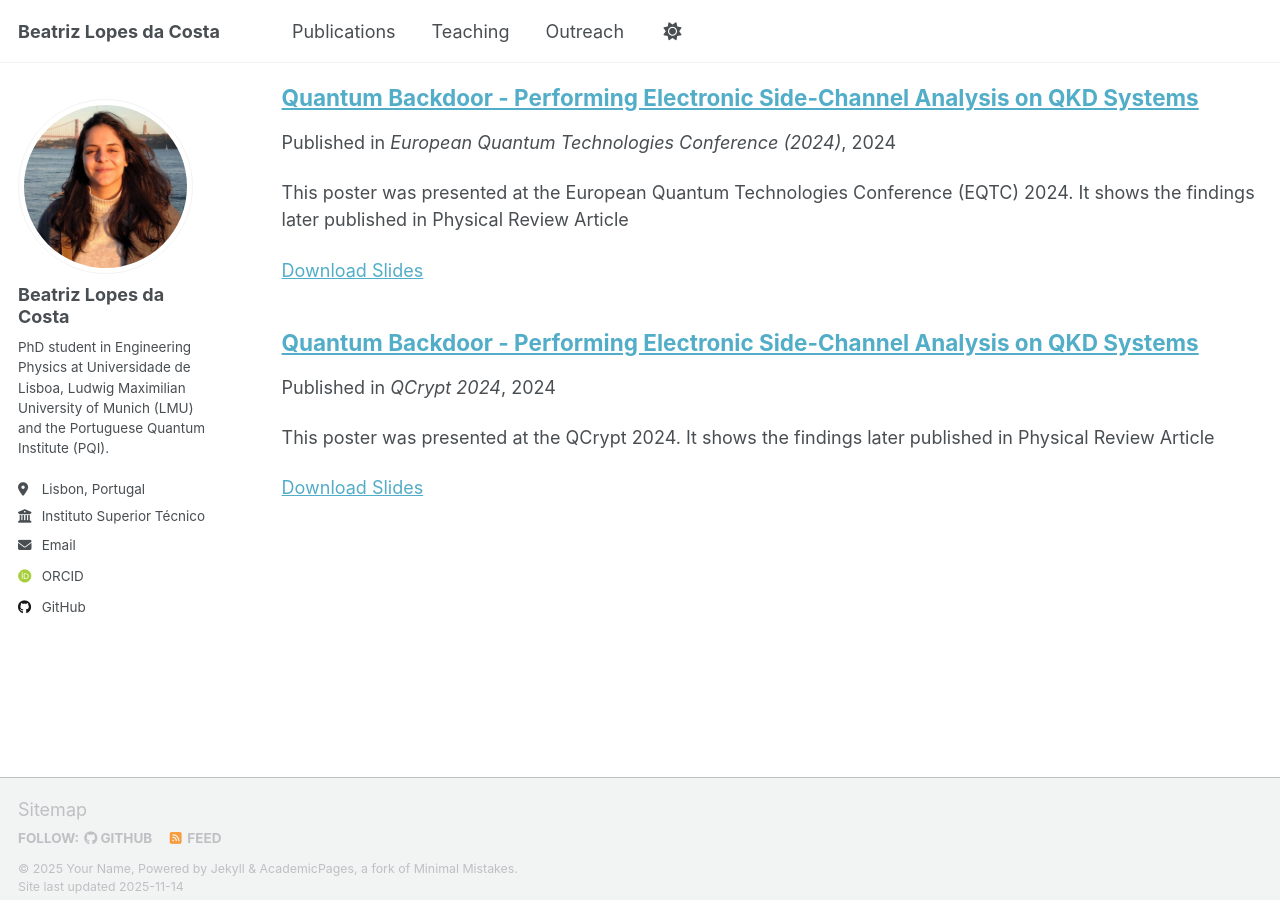
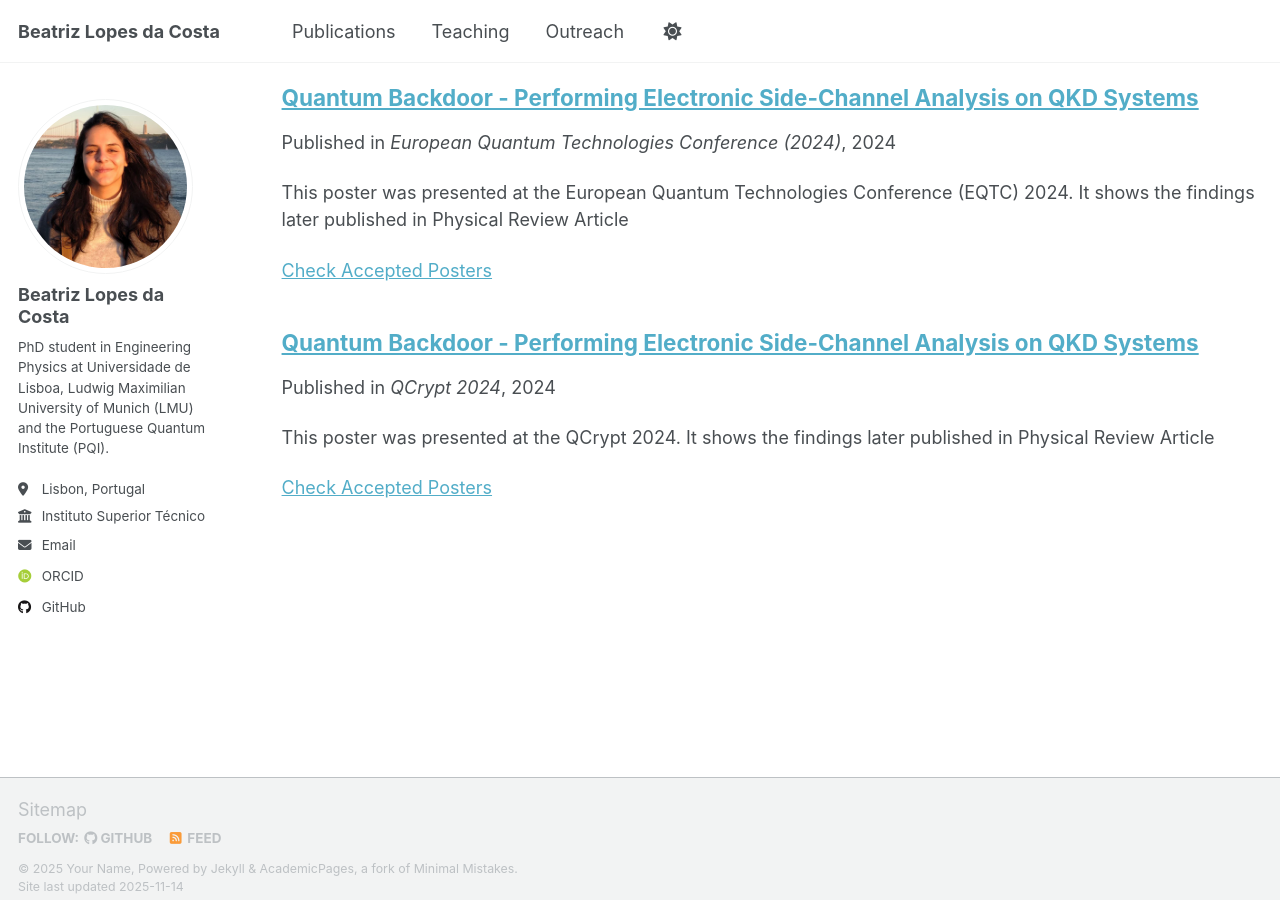
Before and after one commit to beatriz-costa00/beatriz-costa00.github.io, a Jekyll site: the page built from _pages/publications.html, in a window 1280 px wide and 900 px high, scrolled down 596 px. Built offline with Jekyll 4.4.1, drawn with Linux system fonts in a browser that asks for light colours; some web fonts are replaced; a script that is not in the unit is left out.

Commit message:
Change link text for slides to 'Check Accepted Posters'

```diff
--- a/_includes/archive-single.html
+++ b/_includes/archive-single.html
@@ -75,7 +75,7 @@
     {% elsif post.slidesurl and post.bibtexurl %}
       <p><a href="{{ post.slidesurl }}">Download Slides</a> | <a href="{{ post.bibtexurl }}">Download Bibtex</a></p>
     {% elsif post.slidesurl %}
-      <p><a href="{{ post.slidesurl }}">Download Slides</a></p>
+      <p><a href="{{ post.slidesurl }}">Check Accepted Posters</a></p>
     {% elsif post.bibtexurl %}
       <p><a href="{{ post.bibtexurl }}">Download Bibtex</a></p>
     {% endif %}
```
